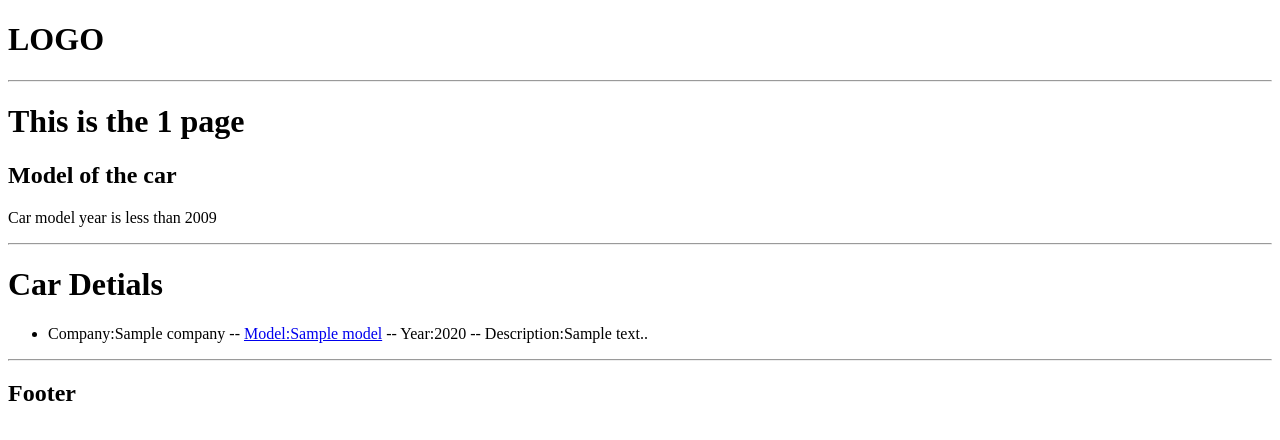
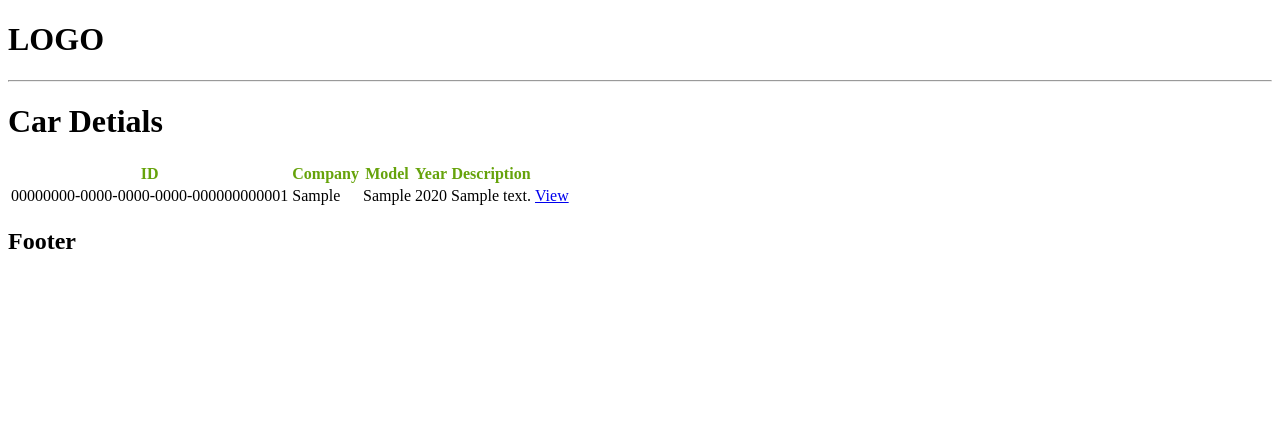
Before and after one commit to MRH-1722/CarDetails, a Django app: template projects/templates/details.html in a window 1280 px wide. Shown: the top 440 px of the page. Run offline with Django 4.2, Linux system fonts and the light colour scheme; tables that the repository leaves empty hold one stand-in row (values such as "Sample post"); the template is opened without the code that fills it: values that come from a table or form of the project are taken from there, most other values are stand-ins (such as "Sample title", 1, 10 or a date in 2020).

Commit message:
third commit

```diff
--- a/projects/templates/details.html
+++ b/projects/templates/details.html
@@ -1,26 +1,26 @@
 {% extends 'main.html'%}
 
 {%block content%}
-<h1>This is the {{page}} page</h1>
-<h2>Model of the car</h2>
-
-{% if model > 2009 %}
-<p>Car model year is greater than 2009</p>
-
-{% elif model == 2009 %}
-<P>Car model year is exactly 2009</P>
-
-{%else%}
-<p>Car model year is less than 2009</p>
-{%endif%}
-
-<hr>
 <h1>Car Detials</h1>
 
-<ul>
-    {%for detail in carDetails%}
-    <li>Company:{{detail.Company}} -- <a href="{% url 'detail' detail.id%}">Model:{{detail.Model}}</a> -- Year:{{detail.year}} -- Description:{{detail.Description}}.</li>
+<table>
+    <tr style="color: rgb(102, 163, 11);">
+        <th>ID</th>
+        <th>Company</th>
+        <th>Model</th>
+        <th>Year</th>
+        <th>Description</th>
+    </tr>
+    {% for detail in allDetails%}
+    <tr>
+        <td>{{detail.uuid}}</td>
+        <td>{{detail.company}}</td>
+        <td>{{detail.model}}</td>
+        <td>{{detail.year}}</td>
+        <td>{{detail.description}}</td>
+        <td><a href="{% url 'detail' detail.uuid %}">View</a></td>
+    </tr>
     {%endfor%}
-</ul>
- <hr>
+</table>
+
 {%endblock content%}
```
Also changed, not shown: projects/templates/detail.html (+6 -2 lines), projects/views.py (+6 -9 lines).
